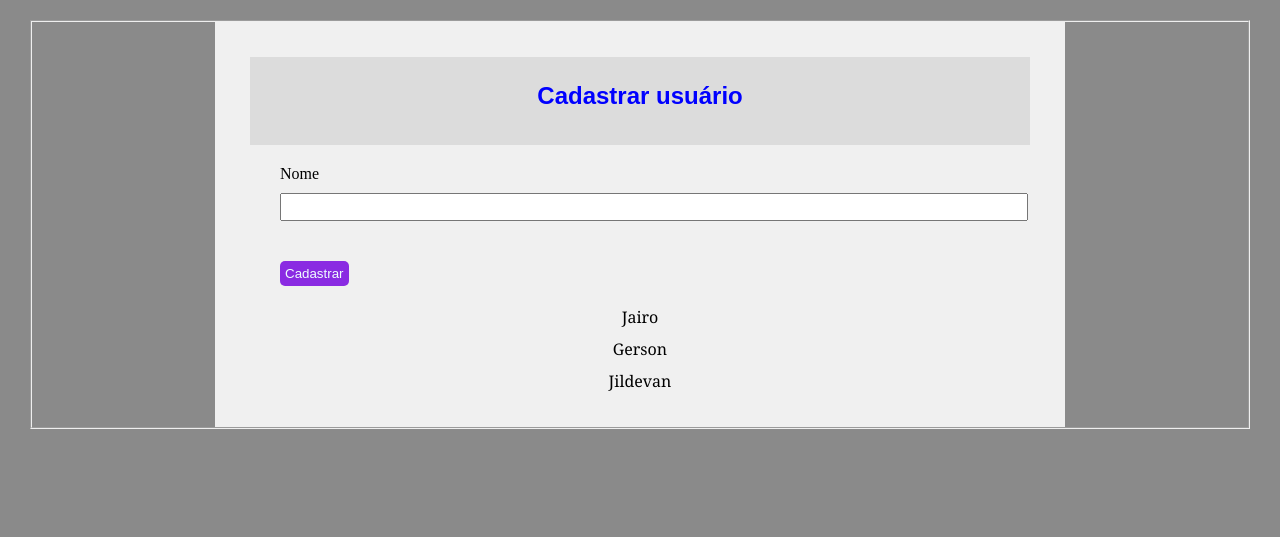
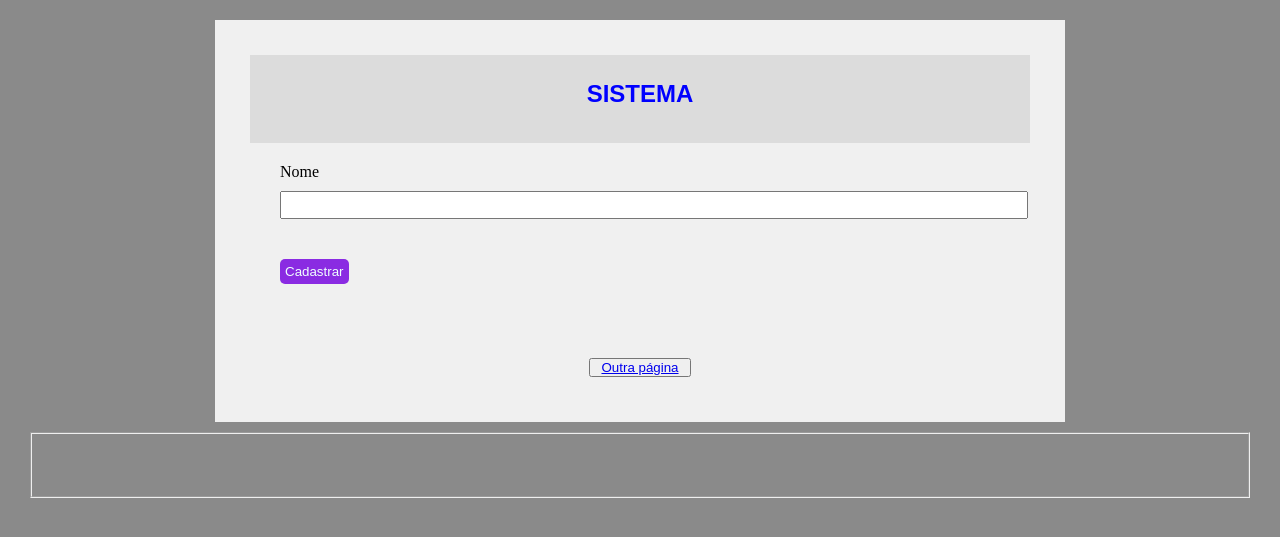
Before and after one commit to robersonjr/fic-PHP-mar, a PHP site: page / in a window 1280 px wide. Shown: the top 537 px of the page. Run offline with PHP 8.4, Linux system fonts and the light colour scheme.

Commit message:
complementando dados de HTML,CSS e JS

```diff
--- a/PHP/19-03/index.html
+++ b/PHP/19-03/index.html
@@ -7,10 +7,10 @@
     <link rel="stylesheet" href="style.css">
 </head>
 <body>
-    <fieldset>
+
     <div class="container">
         <header>
-            <h1>Cadastrar usuário</h1>
+            <h1>SISTEMA</h1>
         </header>
         <main>
             <form>
@@ -19,20 +19,22 @@
                     <input type="text" id="nome" />
                 </div>
                 <div class="form-control">
-                    <button>
+                    <button onclick="cadUser(event)">
                         Cadastrar
                     </button>
                 </div>
             </form>
             <ul class="lista">
-                <li>Jairo</li>
-                <li>Gerson</li>
-                <li>Jildevan</li>
+                <br><br>
+                <button><a href="outra.html">Outra página</a></button>
             </ul>
         </main>
 
     </div>
 
+    <script src="script.js"></script>
+</body>
+<fieldset>
+    <footer><marquee>SENAI-COTIA-SP </marquee></footer>
 </fieldset>
-</body>
 </html>
--- /dev/null
+++ b/PHP/19-03/script.js
@@ -0,0 +1,16 @@
+// variaveis
+const nome = document.querySelector("#nome")
+const button = document.querySelector("button")
+const lista = document.querySelector(".lista")
+
+// criar uma função
+function cadUser(event) {
+    event.preventDefault();
+    const inputValue = nome.value;
+    const templateHTML = `<li>${inputValue}</li>`;
+
+    lista.innerHTML += templateHTML;
+    //limpar campo
+    nome.value = "";
+
+}
--- a/PHP/19-03/style.css
+++ b/PHP/19-03/style.css
@@ -1,6 +1,7 @@
 * {
     margin: 10px;
     padding: 0;
+    list-style: none;
 }
 
 body {
@@ -51,11 +52,10 @@ header h1 {
     border: 10px;
     margin-bottom: 10px;
     border-radius: 5px;
-    bottom: center;
+    cursor: progress;
 }
 
 .lista {
     text-align: center;
     font-family: Georgia, 'Times New Roman', Times, serif;
-    list-style: none;
 }
```
Also changed, not shown: PHP/19-03/outra.css (added, +11 -0 lines), PHP/19-03/outra.html (added, +19 -0 lines).
